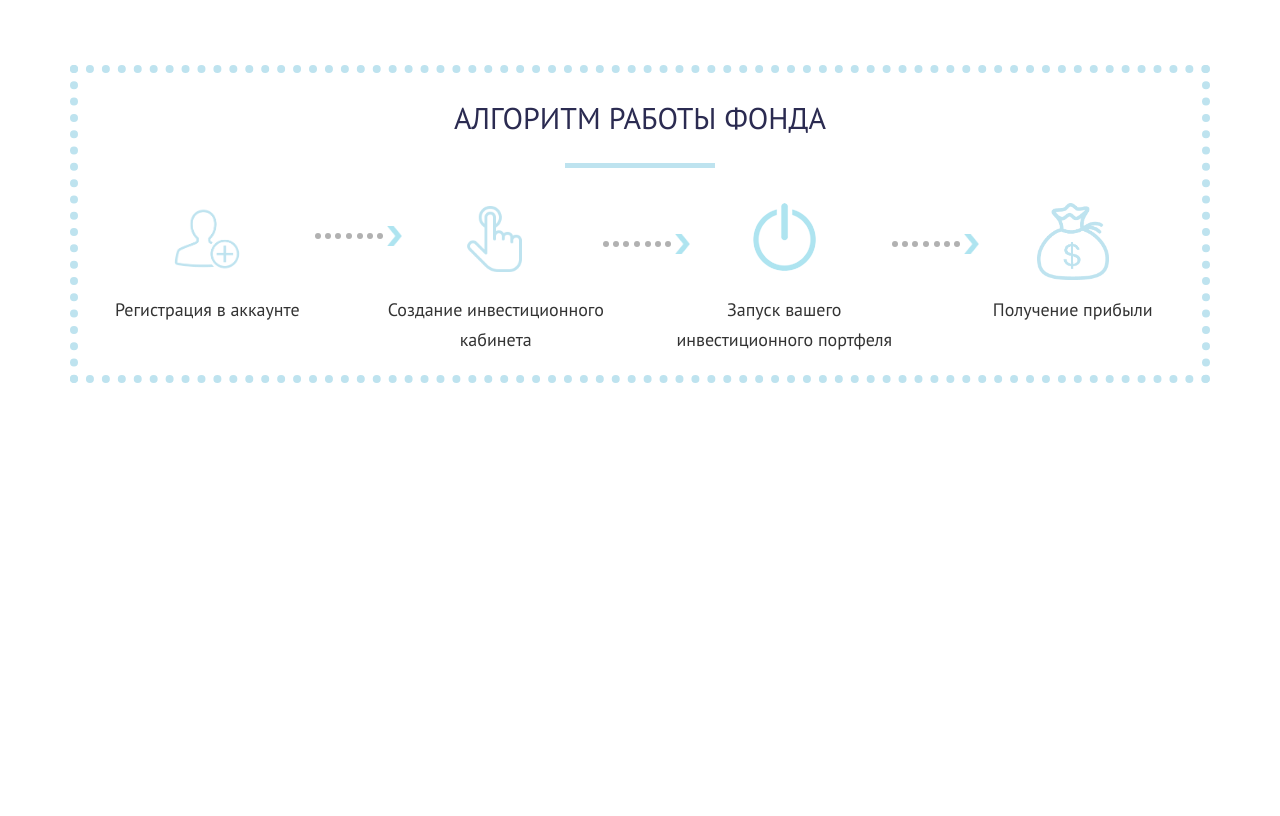
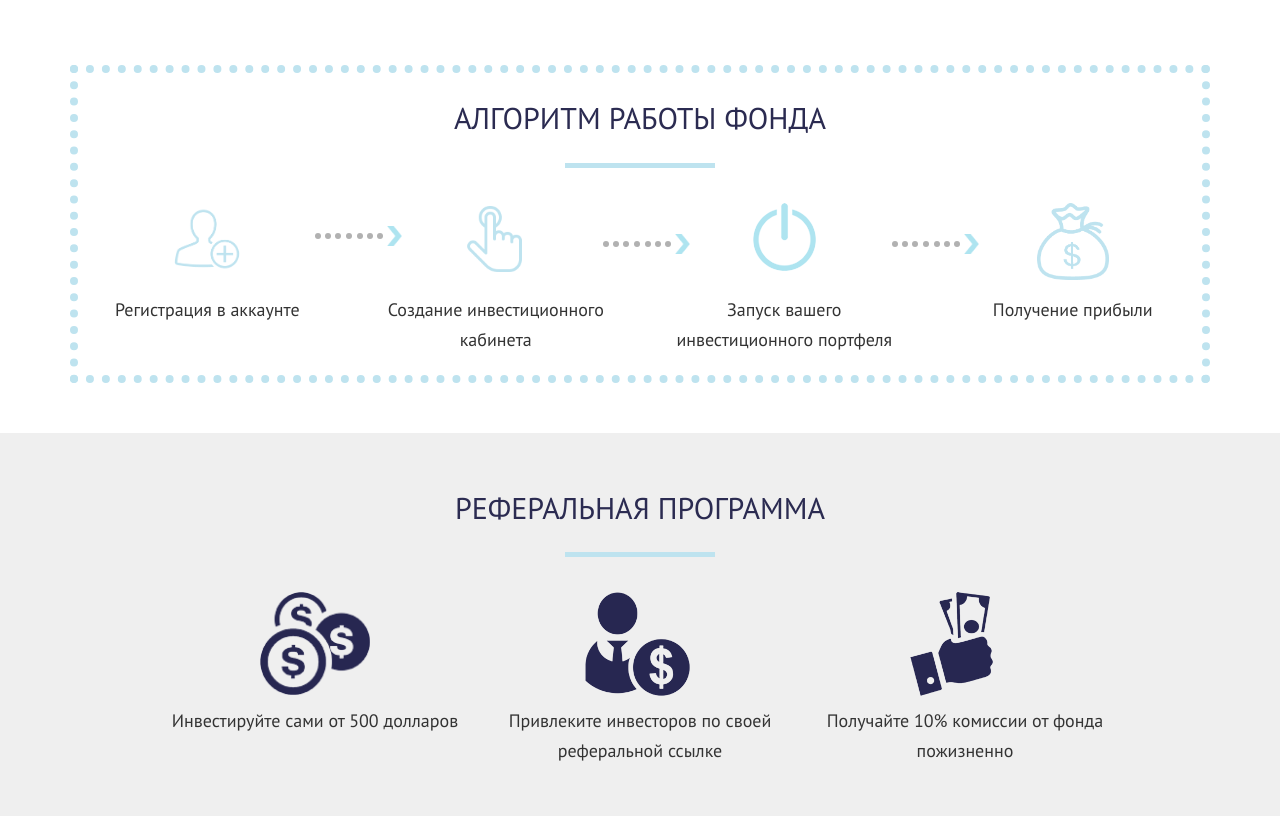
Before and after one commit to AlexKobiliansky/bitPride, a website: page app/index.html in a window 1280 px wide. Shown: the part 3379-4195 px from the top of the page. Before the commit the page ends 3812 px from the top, so only its background shows below. Drawn offline with Linux system fonts and the light colour scheme.

Commit message:
s-referal section complete

```diff
--- a/app/index.html
+++ b/app/index.html
@@ -302,6 +302,48 @@
 				</div>
 			</div>
 
+</section>
+
+<section class="s-referal s-grey">
+	<div class="container">
+		<div class="row">
+			<div class="col-xs-12 col-sm-12 col-md-10 col-md-offset-1">
+				<div class="section-title">
+					РЕФЕРАЛЬНАЯ ПРОГРАММА
+				</div>
+
+				<div class="row">
+					<div class="ref-wrapper">
+						<div class="col-sm-4">
+							<div class="ref-item">
+								<div class="ref-icon">
+									<img src="img/icons/ref-icon1.png" alt="alt" class="img-responsive">
+								</div>
+								<div class="ref-desc">Инвестируйте сами от 500 долларов</div>
+							</div>
+						</div>
+
+						<div class="col-sm-4">
+							<div class="ref-item">
+								<div class="ref-icon">
+									<img src="img/icons/ref-icon2.png" alt="alt" class="img-responsive">
+								</div>
+								<div class="ref-desc">Привлеките инвесторов по своей реферальной ссылке</div>
+							</div>
+						</div>
+
+						<div class="col-sm-4">
+							<div class="ref-item">
+								<div class="ref-icon">
+									<img src="img/icons/ref-icon3.png" alt="alt" class="img-responsive">
+								</div>
+								<div class="ref-desc">Получайте 10% комиссии от фонда пожизненно</div>
+							</div>
+						</div>
+					</div>
+				</div>
+			</div>
+
 		</div>
 	</div>
 </section>
--- a/app/js/common.js
+++ b/app/js/common.js
@@ -11,10 +11,13 @@ $(function() {
     $(".adv-icon").equalHeights();
     $(".adv-desc").equalHeights();
     $(".alg-icon").equalHeights();
+    $(".ref-icon").equalHeights();
 
     function windowSize(){
-        if ($(window).width() <= '769'){
+        if ($(window).width() >= '768'){
             $(".alg-desc").equalHeights();
+            $(".ref-desc").equalHeights();
+
         }
     }
 
--- a/app/sass/base/_media.sass
+++ b/app/sass/base/_media.sass
@@ -67,6 +67,9 @@
 
 /* Small Devices, Tablets */
 @media only screen and (max-width : 768px)
+
+  .ref-item
+    margin-bottom: 30px
 
   .alg-desc
     padding: 0 10px
--- /dev/null
+++ b/app/sass/layout/_s-referal.sass
@@ -0,0 +1,11 @@
+.ref-wrapper
+  margin-top: 20px
+  text-align: center
+
+.ref-icon
+  display: block
+  margin: 0 auto
+  max-width: 110px
+
+.ref-desc
+  margin-top: 10px
--- a/app/sass/main.sass
+++ b/app/sass/main.sass
@@ -11,6 +11,7 @@
 @import layout/s-advantages
 @import layout/s-proceeds
 @import layout/s-algorithm
+@import layout/s-referal
 @import layout/footer
 
 
```
Also changed, not shown: app/css/main.min.css, app/img/icons/ref-icon1.png (added), app/img/icons/ref-icon2.png (added), app/img/icons/ref-icon3.png (added), app/js/common.min.js, app/js/scripts.min.js.
